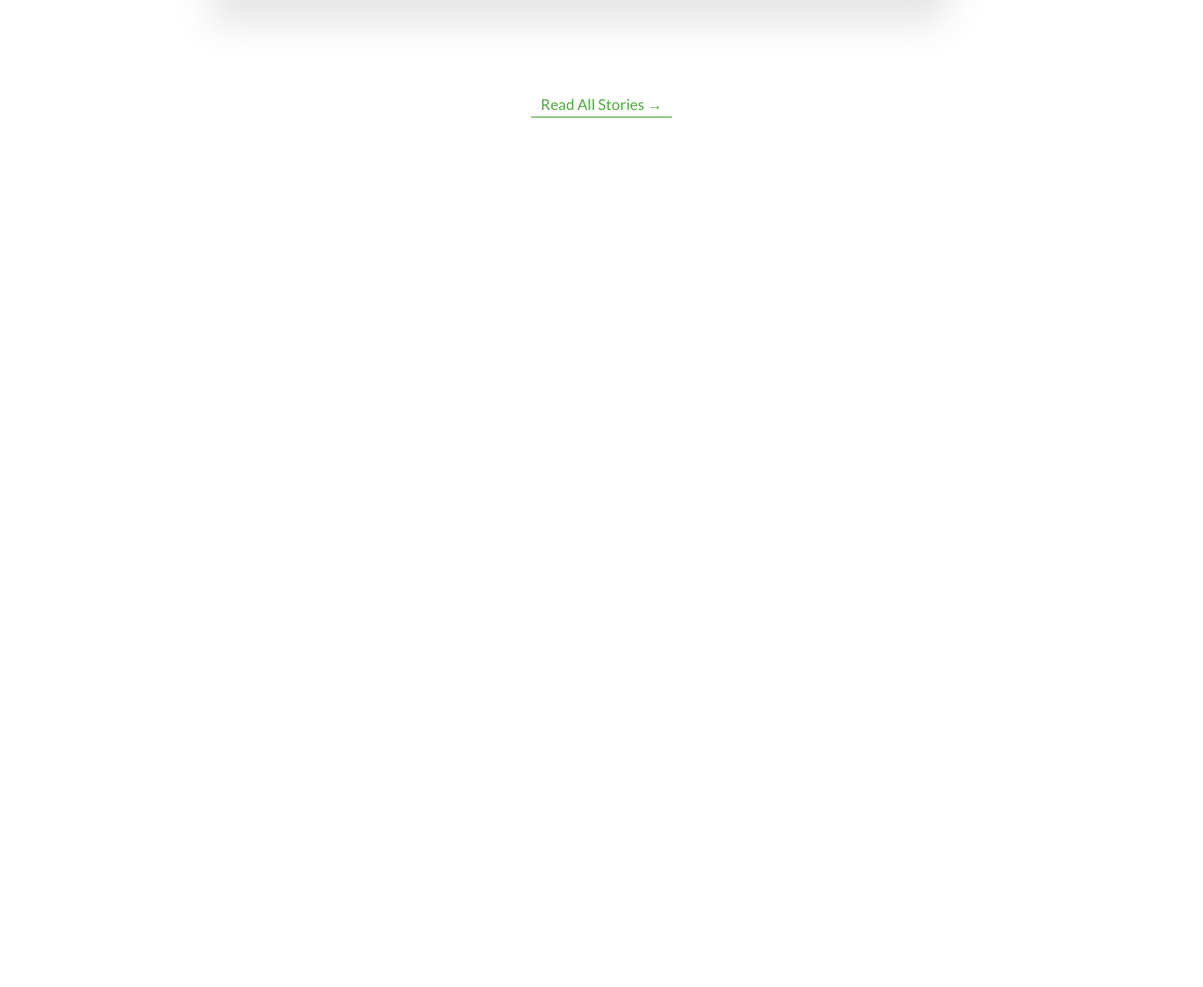
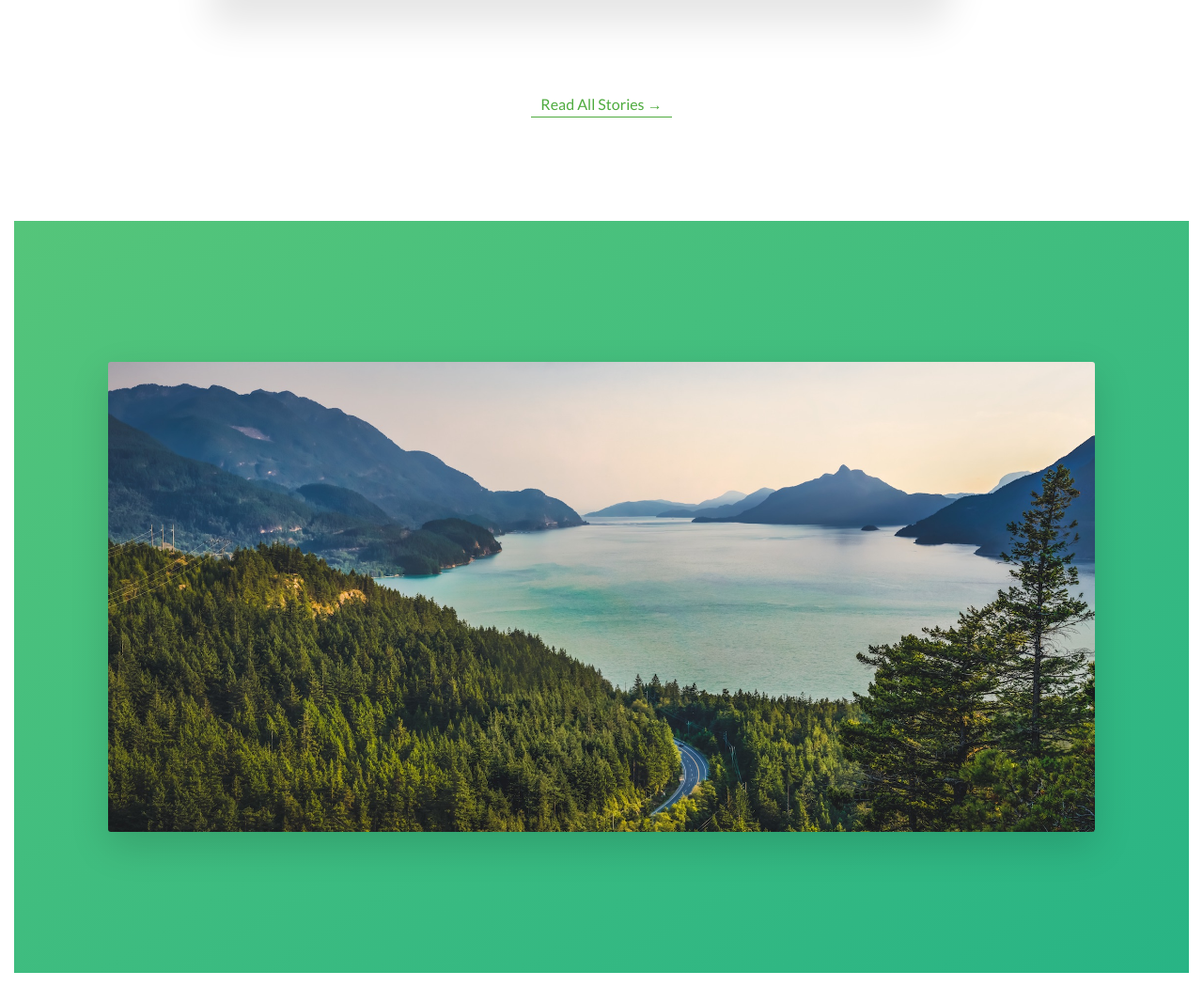
Before and after one commit to yobin7364/PokharaFlys, a website: page index.html in a window 1280 px wide. Shown: the part 3509-4559 px from the top of the page at 94% size. Before the commit the page ends 3759 px from the top, so only its background shows below. Drawn offline with Linux system fonts and the light colour scheme.

Commit message:
booking section start

```diff
--- a/index.html
+++ b/index.html
@@ -10,8 +10,7 @@
     <!-- provides image on the tab-->
     <link rel="shortcut icon" type="image/png" href="img/favicon.png">
     <link rel="stylesheet" href="css/icon-font.css">
-    <link rel="stylesheet" href="https://use.fontawesome.com/releases/v5.7.2/css/all.css"
-        integrity="sha384-fnmOCqbTlWIlj8LyTjo7mOUStjsKC4pOpQbqyi7RrhN7udi9RwhKkMHpvLbHG9Sr" crossorigin="anonymous">
+    <link rel="stylesheet" href="https://use.fontawesome.com/releases/v5.7.2/css/all.css" integrity="sha384-fnmOCqbTlWIlj8LyTjo7mOUStjsKC4pOpQbqyi7RrhN7udi9RwhKkMHpvLbHG9Sr" crossorigin="anonymous">
     <title>PokharaFlys | Exciting tours for adventurous people</title>
 </head>
 
@@ -43,20 +42,13 @@
                 <div class="col-1-of-2">
                     <h3 class="heading-tertiary u-margin-bottom-small">Short introduction of Pokhara</h2>
                         <p class="paragraph">
-                            Pokhara, by its name, means a city of lakes and ponds, as there are numerous beautiful lakes
-                            where you can boat and literally drown your sorrows. And these lakes aren’t the only thing
-                            to blow your mind in Pokhara.Pokhara is the second largest city of Nepal after Kathmandu. It
-                            is just at a distance of 200 kms from the capital city, and is easily accessible. There are
-                            numerous tourist buses, micro buses and local buses that take passengers in and out of
-                            Pokhara every day. Just five hours drive from Kathmandu, and you end up in a completely
-                            different place, with a completely different landscape and an entirely different feel from
-                            the buzzing hubbub of Kathmandu.
+                            Pokhara, by its name, means a city of lakes and ponds, as there are numerous beautiful lakes where you can boat and literally drown your sorrows. And these lakes aren’t the only thing to blow your mind in Pokhara.Pokhara is the second largest city of
+                            Nepal after Kathmandu. It is just at a distance of 200 kms from the capital city, and is easily accessible. There are numerous tourist buses, micro buses and local buses that take passengers in and out of Pokhara every day.
+                            Just five hours drive from Kathmandu, and you end up in a completely different place, with a completely different landscape and an entirely different feel from the buzzing hubbub of Kathmandu.
                         </p>
                         <h3 class="heading-tertiary u-margin-bottom-small">Fun things to do in Pokhara</h2>
                             <p class="paragraph-last">
-                                You can do boating in the beautiful lakes and enjoy the view of Machhapuchree.Hiking is
-                                also popular among tourist which hepls you to get in touch with the local
-                                people.Paragliding will be the first thing to catch your attention in Pokhara.
+                                You can do boating in the beautiful lakes and enjoy the view of Machhapuchree.Hiking is also popular among tourist which hepls you to get in touch with the local people.Paragliding will be the first thing to catch your attention in Pokhara.
                             </p>
                             <a href="#" class="btn-text">More Details &rarr;</a>
                 </div>
@@ -226,12 +218,12 @@
         </section>
 
         <section class="section-stories">
-                <div class="bg-video">
-                        <video class="bg-video__content" autoplay muted loop>
+            <div class="bg-video">
+                <video class="bg-video__content" autoplay muted loop>
                             <source src="img/video.mp4" type="video/mp4">
                             Your browser dont support video
                         </video>
-                </div>
+            </div>
             <div class="u-center-text u-margin-bottom-medium">
                 <h2 class="heading-secondary">
                     Make yourself happier
@@ -248,9 +240,7 @@
                             Boat on the quitest lakes
                         </h3>
                         <p class="paragraph">
-                            Lorem ipsum dolor sit amet consectetur adipisicing elit. In ab saepe repellendus veritatis
-                            enim deleniti eveniet distinctio, explicabo dolore unde nihil commodi quidem maxime laborum
-                            voluptas excepturi quis illum vero.
+                            Lorem ipsum dolor sit amet consectetur adipisicing elit. In ab saepe repellendus veritatis enim deleniti eveniet distinctio, explicabo dolore unde nihil commodi quidem maxime laborum voluptas excepturi quis illum vero.
                         </p>
                     </div>
                 </div>
@@ -266,9 +256,7 @@
                             Pilot in Paragliding
                         </h3>
                         <p class="paragraph">
-                            Lorem ipsum dolor sit amet consectetur adipisicing elit. In ab saepe repellendus veritatis
-                            enim deleniti eveniet distinctio, explicabo dolore unde nihil commodi quidem maxime laborum
-                            voluptas excepturi quis illum vero.
+                            Lorem ipsum dolor sit amet consectetur adipisicing elit. In ab saepe repellendus veritatis enim deleniti eveniet distinctio, explicabo dolore unde nihil commodi quidem maxime laborum voluptas excepturi quis illum vero.
                         </p>
                     </div>
                 </div>
@@ -277,6 +265,14 @@
                 <a href="#" class="btn-text">Read All Stories &rarr;</a>
             </div>
 
+        </section>
+
+        <section class="section-book">
+            <div class="row">
+                <div class="book">
+
+                </div>
+            </div>
         </section>
 
     </main>
--- a/sass/layout/_header.scss
+++ b/sass/layout/_header.scss
@@ -1,6 +1,7 @@
 .initial-head {
     background-color: $color-grey-light;
 }
+
 .header {
     /*95% of viewport height */
     height: 95vh;
@@ -12,17 +13,14 @@
     position: relative;
     -webkit-clip-path: polygon(0 0, 100% 23%, 73% 80%, 22% 100%);
     clip-path: polygon(0 0, 100% 23%, 73% 80%, 22% 100%);
-
     &__logo-box {
         position: absolute;
         top: 4rem;
         left: 4rem;
     }
-
     &__logo {
         height: 6rem;
     }
-
     &__text-box {
         position: absolute;
         top: 40%;
--- a/sass/pages/_home.scss
+++ b/sass/pages/_home.scss
@@ -8,7 +8,6 @@
     background-image: url(../img/nat-4.jpg);
     background-size: cover;
     -webkit-clip-path: polygon(7% 1%, 100% 0%, 90% 100%, 0% 100%);
-
     clip-path: polygon(7% 1%, 100% 0%, 90% 100%, 0% 100%);
 }
 
@@ -21,3 +20,19 @@
     position: relative;
     padding: 5rem 0 11rem 0;
 }
+
+.section-book {
+    padding: 15rem 0;
+    background-image: linear-gradient(to right bottom, $color-primary-light, $color-primary-dark);
+}
+
+
+/*Single ../ for image as the path is taken from final compiled css */
+
+.book {
+    background-image: url(../img/nat-10.jpg);
+    background-size: 100%;
+    border-radius: 3px;
+    box-shadow: 0 1.5rem 4rem rgba($color-black, .15);
+    height: 50rem;
+}
```
Also changed, not shown: css/style.css, package.json (indentation only), 1 other file. Lines whose indentation alone changed are shown as unchanged.
